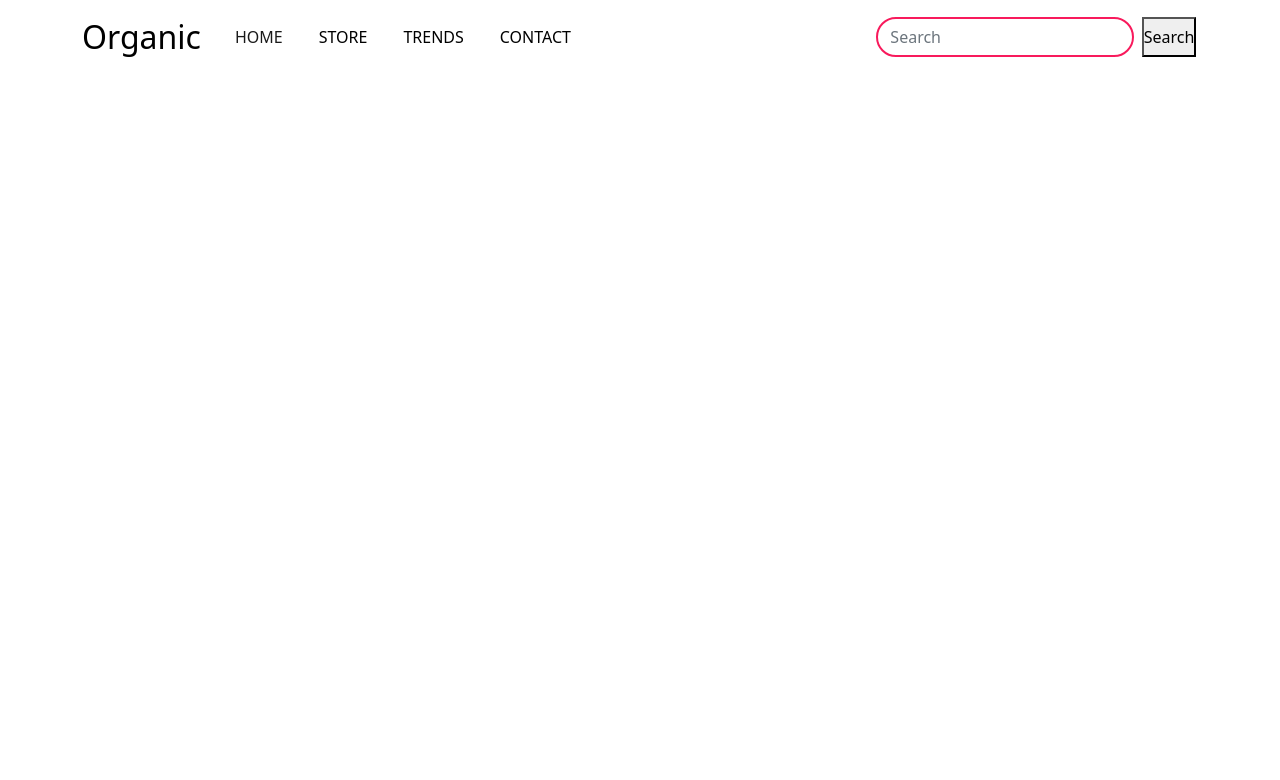
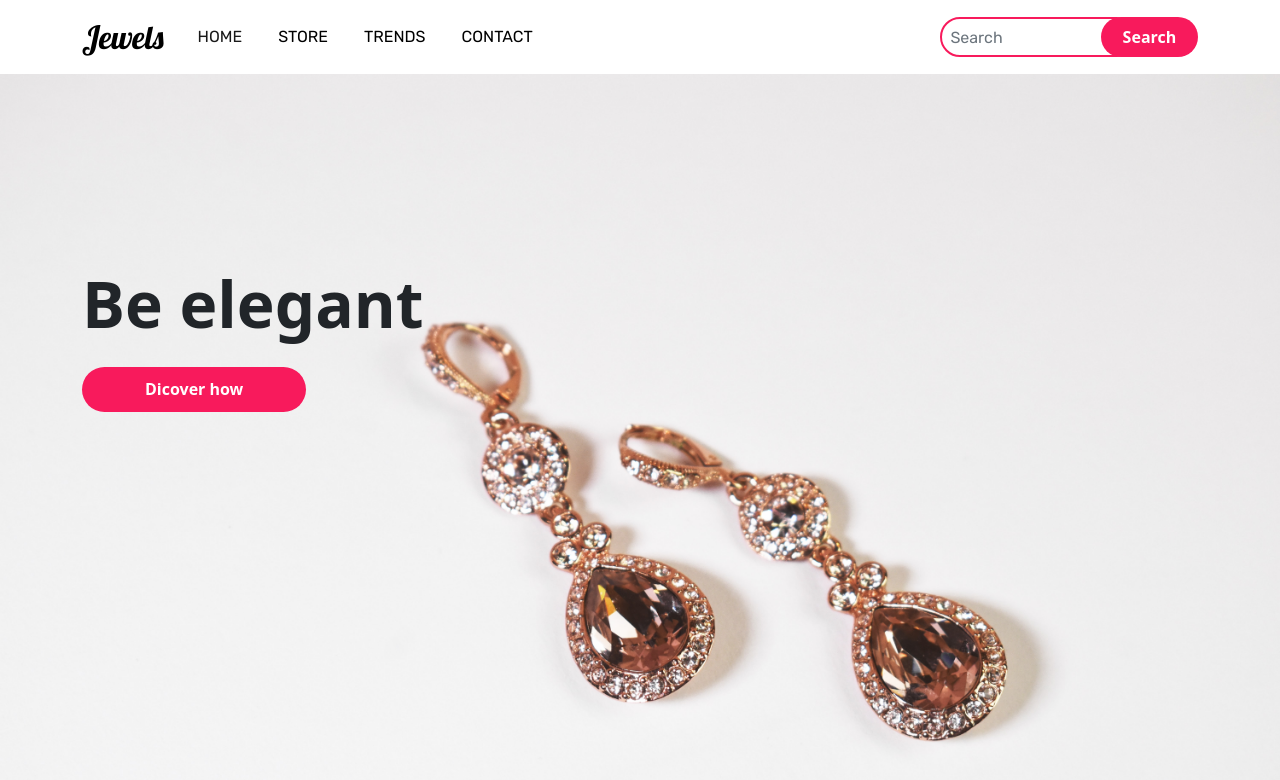
Before and after one commit to ManuelaGutierrezGutierrez/jewel-shop, a website: page index.html in a window 1280 px wide. Drawn offline with Linux system fonts and the light colour scheme.

Commit message:
add main section

```diff
--- a/index.html
+++ b/index.html
@@ -6,11 +6,16 @@
     <meta name="viewport" content="width=device-width, initial-scale=1.0">
     <title>Document</title>
     <link rel="stylesheet" href="./styles.css">
+    <link href="https://fonts.googleapis.com/css2?family=Lobster&family=Oswald:wght@300&family=Rubik&display=swap" rel="stylesheet">
 </head>
 <body>
+
+
+<!-- Navbar  -->
+
     <nav class="navbar navbar-expand-lg">
         <div class="container">
-          <a class="navbar-brand" href="#">Organic</a>
+          <a class="navbar-brand" href="#">Jewels</a>
           <button class="navbar-toggler" type="button" data-bs-toggle="collapse" data-bs-target="#navbarSupportedContent" aria-controls="navbarSupportedContent" aria-expanded="false" aria-label="Toggle navigation">
             <span class="navbar-toggler-icon"></span>
           </button>
@@ -31,11 +36,25 @@
               </li>
             </ul>
             <form class="d-flex" role="search">
-              <input class="form-control me-2 search" type="search" placeholder="Search" aria-label="Search">
+              <input class="form-control px-2 search" type="search" placeholder="Search" aria-label="Search">
               <button class="btn0 btn-outline-success" type="submit">Search</button>
             </form>
           </div>
         </div>
       </nav>
+
+
+<!-- Main section -->
+
+      <section class="main">
+        <div class="container py-5">
+            <div class="row py-5">
+                <div class="col-lg-7 pt-5 ">
+                    <h1 class="pt-5">Be elegant</h1>
+                    <button class="btn1 mt-3">Dicover how</button>
+                </div>
+            </div>
+        </div>
+      </section>
 </body>
 </html>
--- a/styles.scss
+++ b/styles.scss
@@ -11,6 +11,7 @@
 .navbar-brand {
     font-size: 2rem;
     color: black;
+    font-family: 'Lobster', cursive;
 
     &:hover {
 color: black;
@@ -22,6 +23,7 @@ color: black;
 .nav-link{
    margin: 0px 10px;
 color: black;
+font-family: 'Rubik', sans-serif;
 text-transform: uppercase;
 
 &:hover{
@@ -36,5 +38,44 @@ text-transform: uppercase;
     width: 80%;
     border-radius: 60px;
     outline: none;
+    margin-right: -35px;
+    font-family: 'Rubik', sans-serif;
     border: 2px solid rgb(248, 26, 92);
 }
+
+.btn0{
+    height: 40px;
+    width: 40%;
+    outline: none;
+    border: none;
+    background-color: rgb(248, 26, 92);
+    color: white;
+    font-weight: 700;
+    border-radius: 60px;
+}
+
+// Main section
+
+.main{
+    background-image: url("./assets/earrings.jpg");
+    background-size: cover;
+    background-position: 50% 50%;
+    height: 100vh;
+    width: 100%;
+
+    h1{
+        font-size: 4rem;
+        font-weight: 700;
+    }
+
+    .btn1{
+        height: 45px;
+        width: 35%;
+        border: none;
+        outline: none;
+        background-color: rgb(248, 26, 92);
+        color: white;
+        font-weight: 700;
+        border-radius: 60px;
+    }
+}
```
Also changed, not shown: assets/earrings.jpg (added), styles.css, 2 other files.
